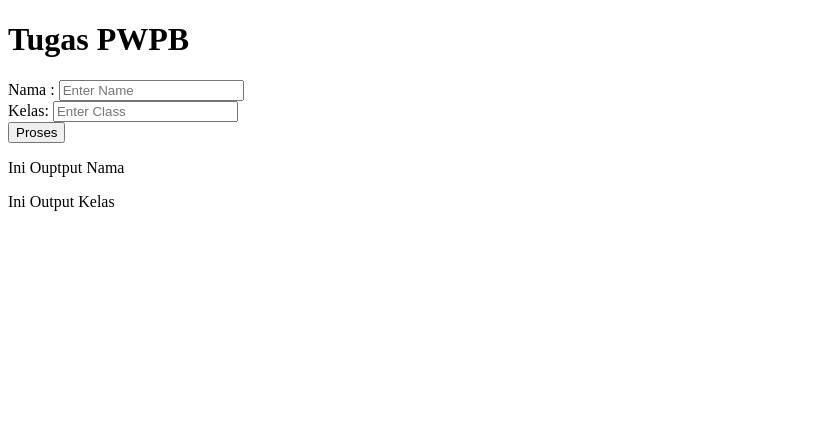
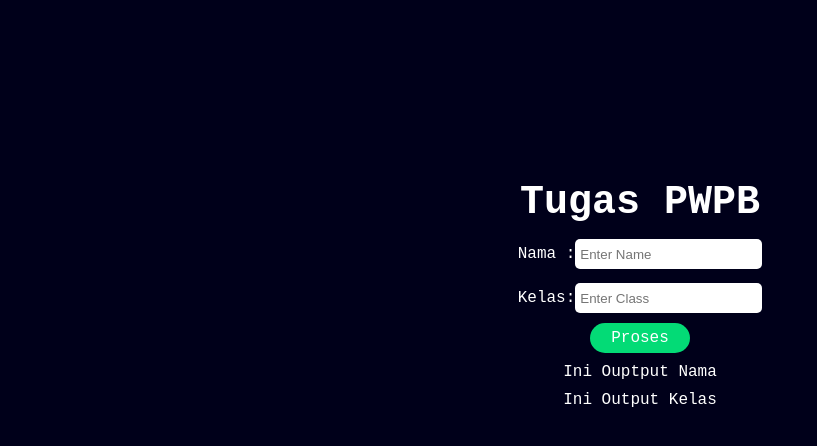
Before and after one commit to mrz-f0Th/InputSystem.github.io, a plain HTML site: page index.html in a window 1280 px wide. Shown: the whole page, without its empty margins (0-817 px from the left). Drawn offline with Linux system fonts and the light colour scheme.

Commit message:
Update index.html

```diff
--- a/index.html
+++ b/index.html
@@ -4,6 +4,7 @@
     <meta charset="UTF-8">
     <meta name="viewport" content="width=device-width, initial-scale=1.0">
     <title>Form</title>
+    <link rel="stylesheet" href="style.css">
 </head>
 <body>
     <div class="container">
@@ -17,12 +18,12 @@
             <input type="text" class="input" placeholder="Enter Class">
         </div>
         <div class="keluaran">
-            <button class="button">Proses</button>
+            <span class="button">Proses</span>
             <p class="output">Ini Ouptput Nama </p>
             <p class="output">Ini Output Kelas</p>
         </div>
 
     </div>
-    <script src="script.js"></script>
+    <script sex=script.js""></script>
 </body>
 </html>
```
